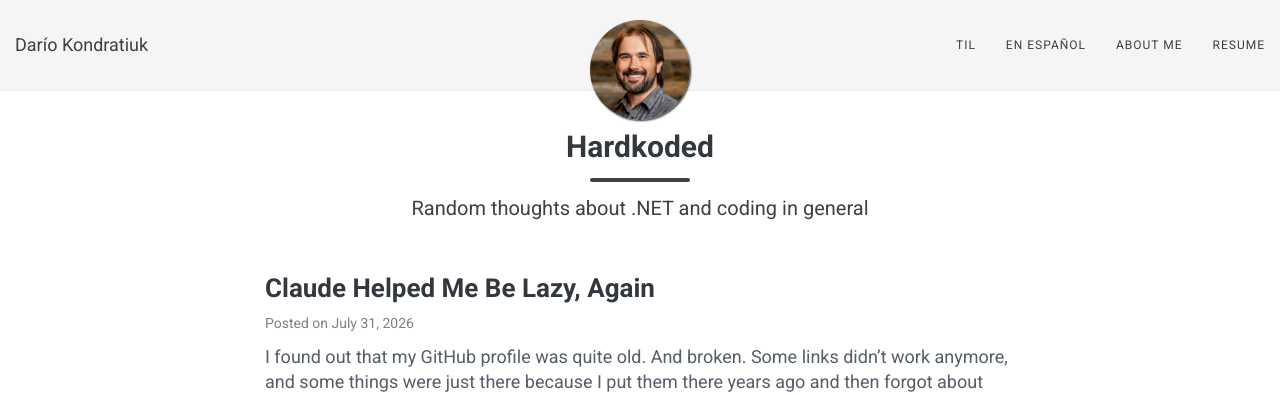
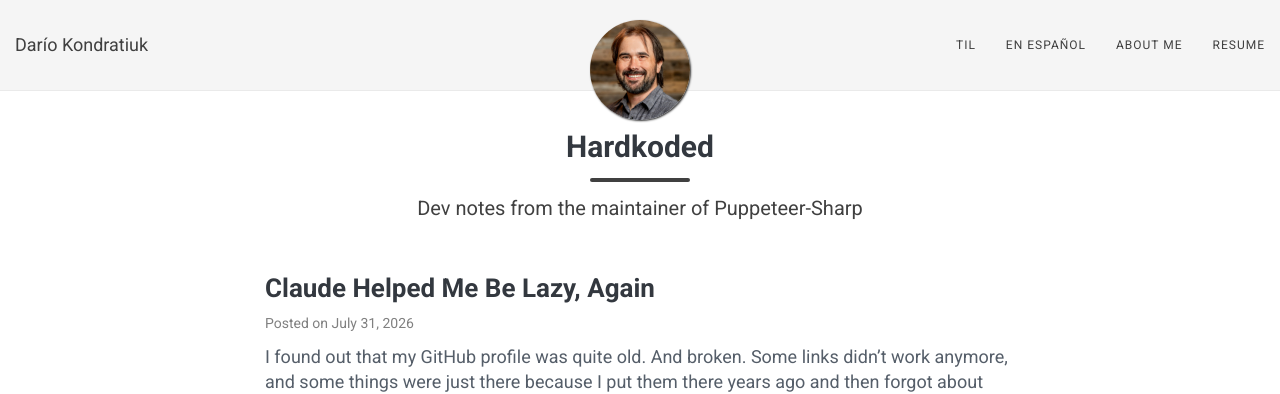
Before and after one commit to kblok/kblok.github.io, a Jekyll site: the page built from index.html, in a window 1280 px wide and 900 px high. Shown: the top 394 px of the window. Built offline with Jekyll 4.4.1, drawn with Linux system fonts in a browser that asks for light colours; nearby versions of some CDN libraries; the list of posts is cut into pages by our own code.

Commit message:
Update homepage tagline
"Random thoughts about .NET and coding in general" was generic and
buried what the site is actually known for.

Co-Authored-By: Claude Sonnet 5 <noreply@anthropic.com>
Claude-Session: https://claude.ai/code/session_01Ra8y33A1qXHhu97wFUSLEo

```diff
--- a/_config.yml
+++ b/_config.yml
@@ -17,7 +17,7 @@ baseurl: ""
 title: Darío Kondratiuk
 
 # Short description of your site
-description: Random thoughts about .NET and coding in general
+description: Dev notes from the maintainer of Puppeteer-Sharp
 
 # --- Navigation bar options --- #
 
--- a/index.html
+++ b/index.html
@@ -1,7 +1,7 @@
 ---
 layout: page
 title: Hardkoded
-subtitle: Random thoughts about .NET and coding in general
+subtitle: Dev notes from the maintainer of Puppeteer-Sharp
 use-site-title: true
 ---
 
```
